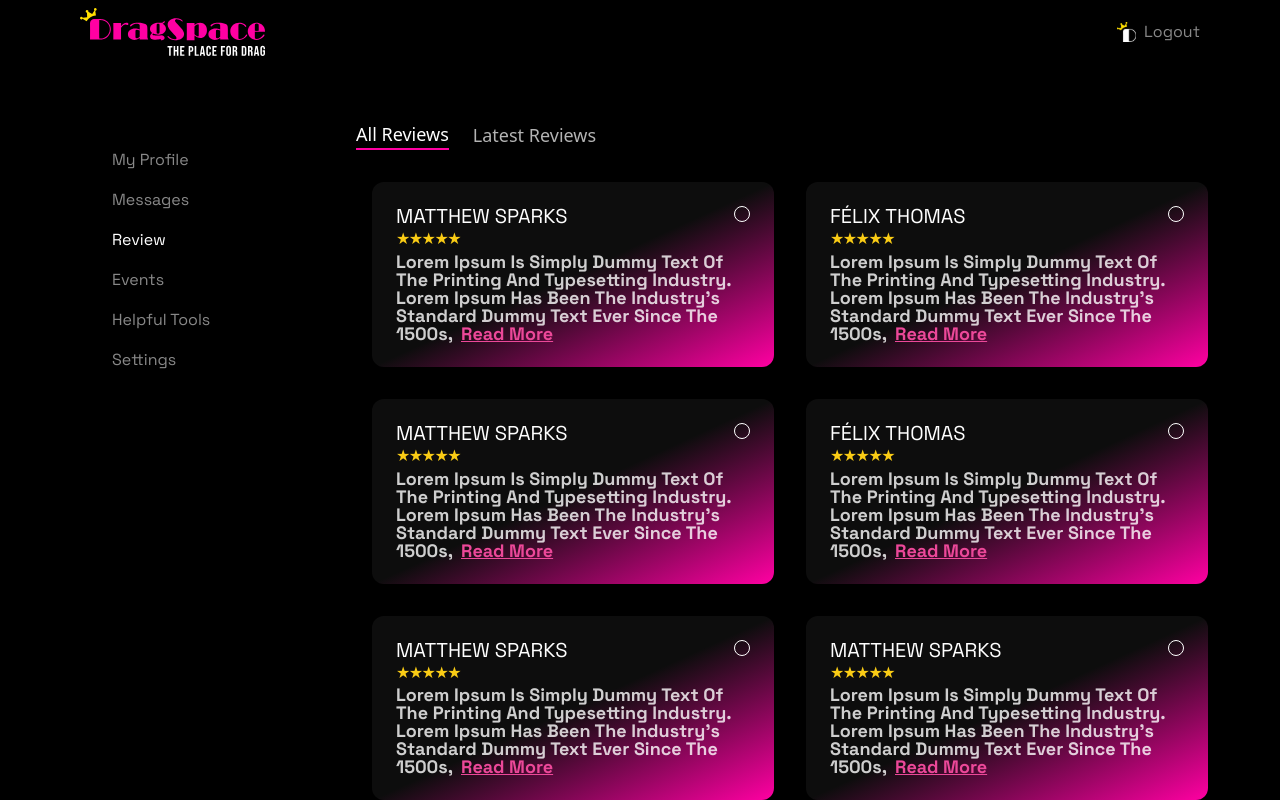
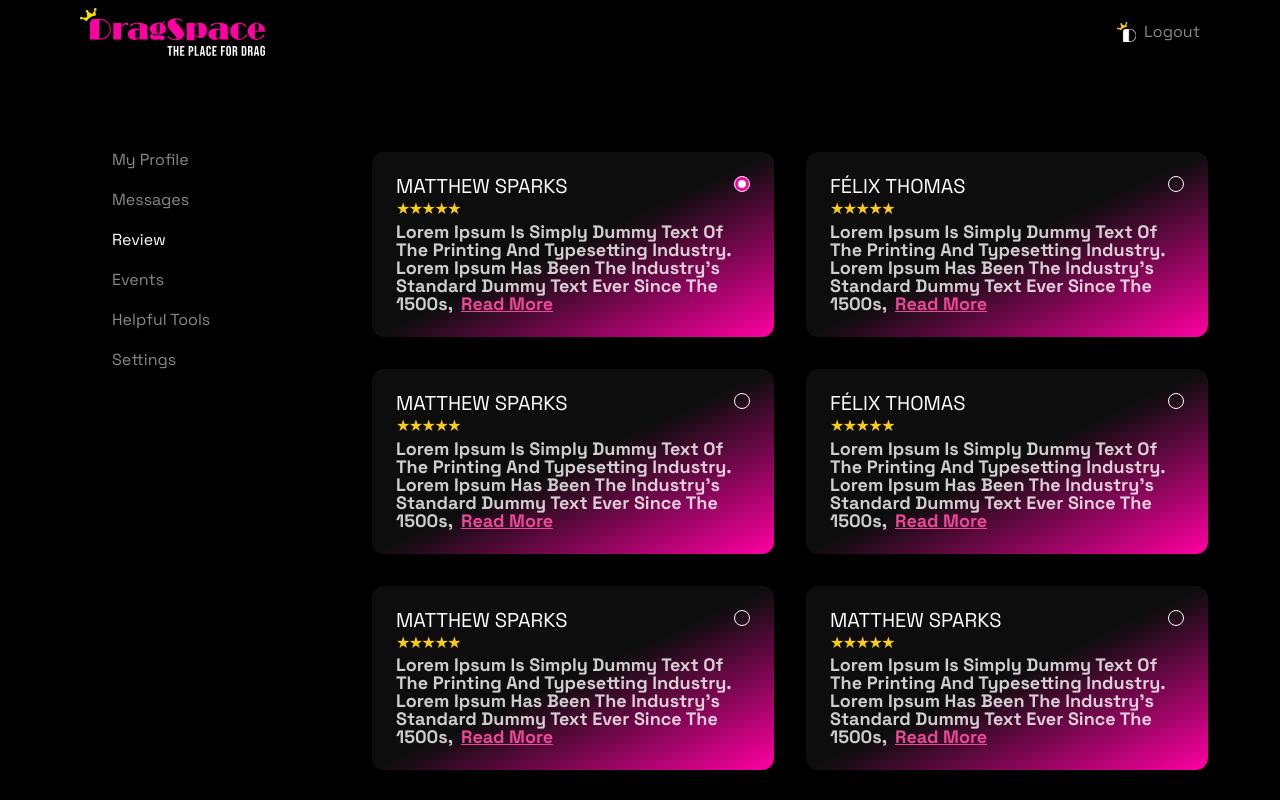
Before and after one commit to HamzaAliKundi/coltable-deshabord-performer, a React (Vite) app: page /review in a window 1280 px wide. Both pictures are taken after a click on the button 742 px from the left and 214 px from the top of the page. Shown: the top 800 px of the page. Built offline with nearby package versions, Linux system fonts and the light colour scheme.

Commit message:
qa chanegs

```diff
--- a/src/components/reviews/reviews.tsx
+++ b/src/components/reviews/reviews.tsx
@@ -1,4 +1,4 @@
-import React from 'react'
+import React, { useState } from 'react'
 
 interface ReviewCardProps {
   name: string;
@@ -8,6 +8,8 @@ interface ReviewCardProps {
 }
 
 const ReviewCard: React.FC<ReviewCardProps> = ({ name, rating, text, isFirstInRow }) => {
+  const [isChecked, setIsChecked] = useState(false);
+
   return (
     <div className={`p-6 rounded-xl relative bg-gradient-to-br from-[#0D0D0D] via-[#0D0D0D]/100 to-[#FF00A2]`}>
       <div className="relative z-10">
@@ -22,7 +24,12 @@ const ReviewCard: React.FC<ReviewCardProps> = ({ name, rating, text, isFirstInRo
               </div>
             </div>
           </div>
-          <button className="w-4 h-4 rounded-full border-[1px] border-white"></button>
+          <button
+            className={`w-4 h-4 rounded-full border-[1px] border-white flex items-center justify-center ${isChecked ? 'bg-[#FF00A2]' : ''}`}
+            onClick={() => setIsChecked(!isChecked)}
+          >
+            {isChecked && <div className="w-2 h-2 rounded-full bg-white"></div>}
+          </button>
         </div>
         <p className="font-['Space_Grotesk'] font-bold text-[18px] leading-[100%] tracking-[0%] align-middle capitalize text-white/80">
           {text}
@@ -73,11 +80,7 @@ const Reviews = () => {
   ];
 
   return (
-    <div className="p-8">
-      <div className="mb-8 flex gap-6">
-        <button className="text-white text-lg opacity-100 border-b-2 border-[#FF00A2]">All Reviews</button>
-        <button className="text-white text-lg opacity-70">Latest Reviews</button>
-      </div>
+    <div className="p-4 md:px-8 py-16 bg-black">
       <div className="grid grid-cols-1 md:grid-cols-2 gap-8 px-4">
         {reviews.map((review, index) => (
           <ReviewCard
```
